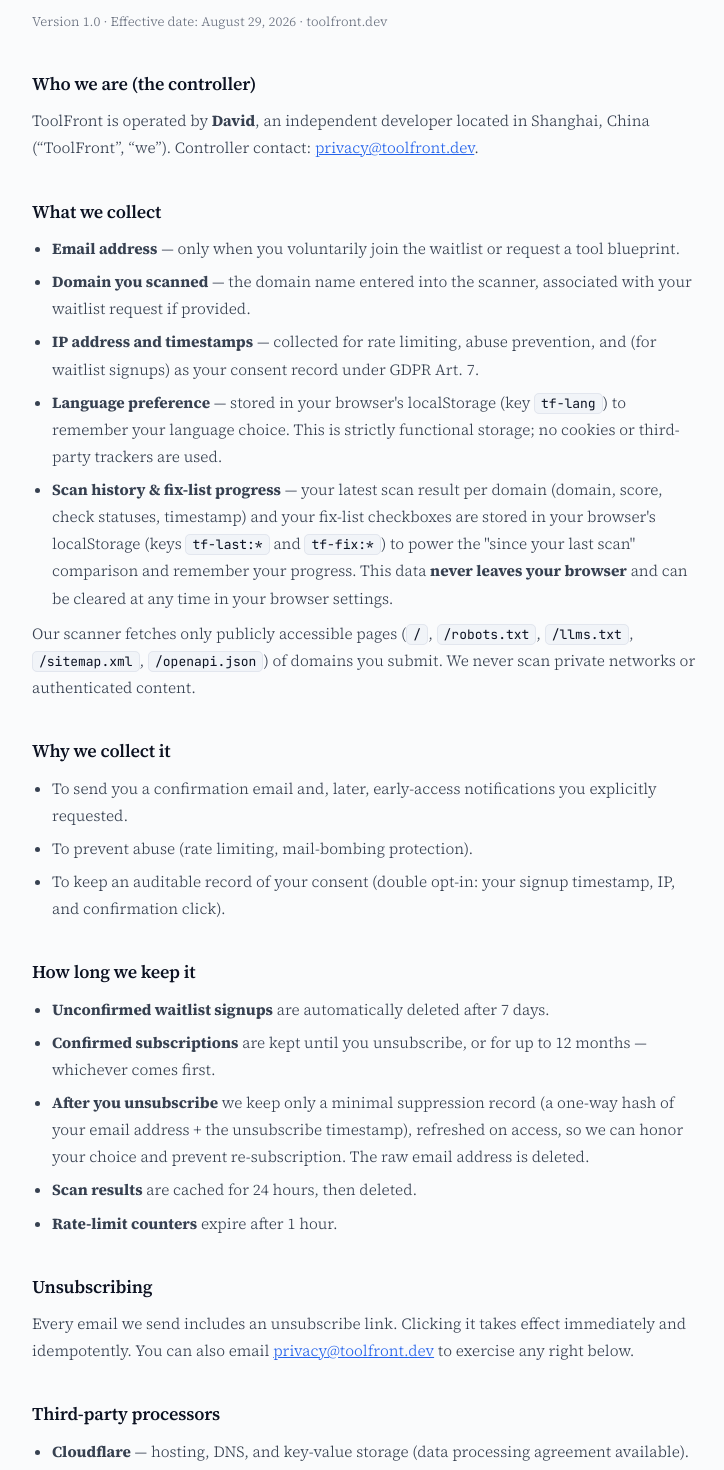
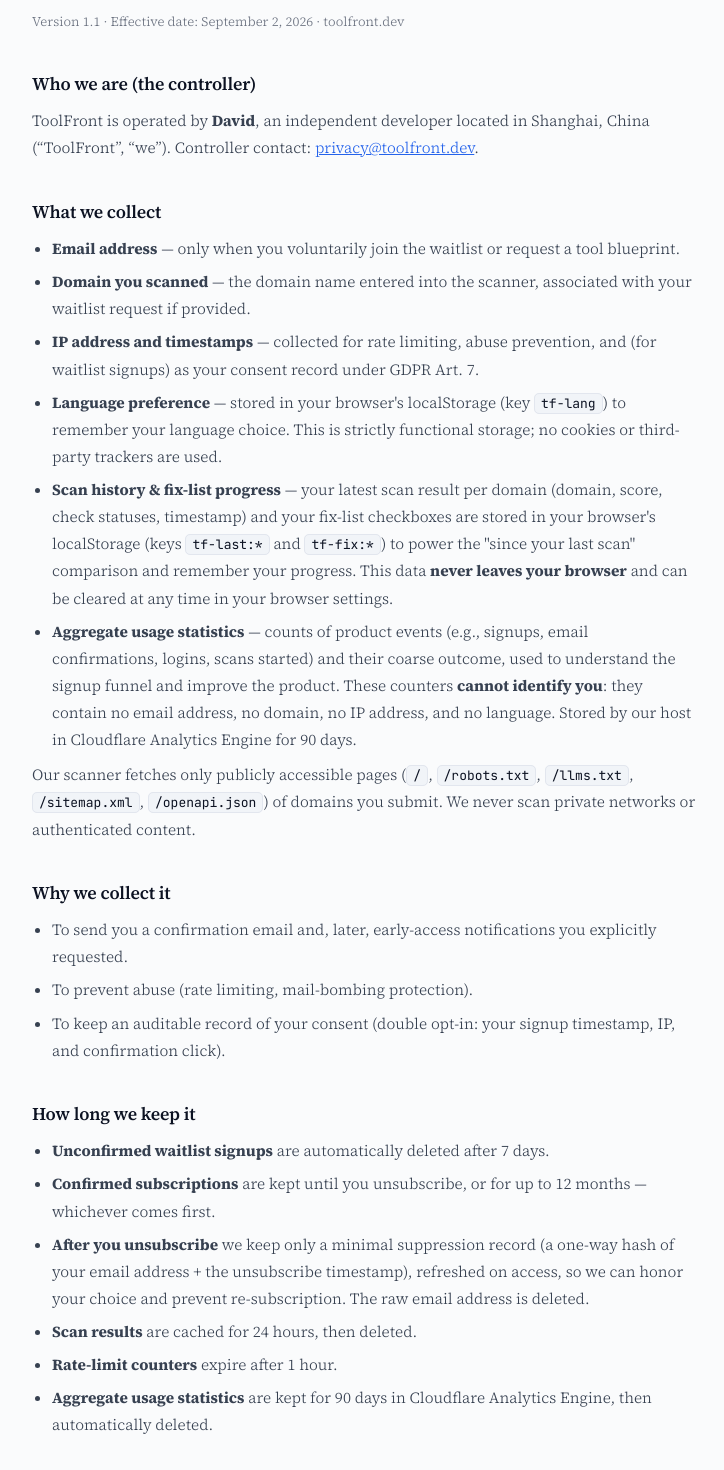
Before and after one commit to wishforge/toolfront, a website: page public/privacy.html in a window 1280 px wide. Shown: the part 152-1622 px from the top of the page, without its empty margins (276-1000 px from the left). Drawn offline with Linux system fonts and the light colour scheme; a web font is replaced by a local one.

Commit message:
Privacy policy v1.0 -> v1.1: disclose aggregate usage statistics
Companion to toolfront-monitor PR that adds Cloudflare Analytics Engine
funnel counters. Each data point carries only (event, outcome) + a
count; no email, domain, IP, or language is ever recorded (locked by
tests/panel-dom-xss.test.mjs ... er, tests/telemetry.test.mjs in the
monitor repo).

This PR keeps the privacy disclosure complete by adding the missing
'what we collect' / 'third-party processors' / 'how long we keep it'
lines in both languages and bumping the policy version + effective
date.

Verified on the local dev server: EN and ZH both render the new
sections, footer 'Privacy / 隐私政策' links resolve, and no other
copy was disturbed.

```diff
--- a/public/privacy.html
+++ b/public/privacy.html
@@ -56,7 +56,7 @@
 
   <div class="en">
     <h1>Privacy Policy</h1>
-    <p class="meta">Version 1.0 · Effective date: August 29, 2026 · toolfront.dev</p>
+    <p class="meta">Version 1.1 · Effective date: September 2, 2026 · toolfront.dev</p>
 
     <h2>Who we are (the controller)</h2>
     <p>ToolFront is operated by <strong>David</strong>, an independent developer located in Shanghai, China (&ldquo;ToolFront&rdquo;, &ldquo;we&rdquo;). Controller contact: <a href="mailto:privacy@toolfront.dev">privacy@toolfront.dev</a>.</p>
@@ -68,6 +68,7 @@
       <li><strong>IP address and timestamps</strong> — collected for rate limiting, abuse prevention, and (for waitlist signups) as your consent record under GDPR Art. 7.</li>
       <li><strong>Language preference</strong> — stored in your browser's localStorage (key <code>tf-lang</code>) to remember your language choice. This is strictly functional storage; no cookies or third-party trackers are used.</li>
       <li><strong>Scan history &amp; fix-list progress</strong> — your latest scan result per domain (domain, score, check statuses, timestamp) and your fix-list checkboxes are stored in your browser's localStorage (keys <code>tf-last:*</code> and <code>tf-fix:*</code>) to power the "since your last scan" comparison and remember your progress. This data <strong>never leaves your browser</strong> and can be cleared at any time in your browser settings.</li>
+      <li><strong>Aggregate usage statistics</strong> — counts of product events (e.g., signups, email confirmations, logins, scans started) and their coarse outcome, used to understand the signup funnel and improve the product. These counters <strong>cannot identify you</strong>: they contain no email address, no domain, no IP address, and no language. Stored by our host in Cloudflare Analytics Engine for 90 days.</li>
     </ul>
     <p>Our scanner fetches only publicly accessible pages (<code>/</code>, <code>/robots.txt</code>, <code>/llms.txt</code>, <code>/sitemap.xml</code>, <code>/openapi.json</code>) of domains you submit. We never scan private networks or authenticated content.</p>
 
@@ -85,6 +86,7 @@
       <li><strong>After you unsubscribe</strong> we keep only a minimal suppression record (a one-way hash of your email address + the unsubscribe timestamp), refreshed on access, so we can honor your choice and prevent re-subscription. The raw email address is deleted.</li>
       <li><strong>Scan results</strong> are cached for 24 hours, then deleted.</li>
       <li><strong>Rate-limit counters</strong> expire after 1 hour.</li>
+      <li><strong>Aggregate usage statistics</strong> are kept for 90 days in Cloudflare Analytics Engine, then automatically deleted.</li>
     </ul>
 
     <h2>Unsubscribing</h2>
@@ -92,7 +94,7 @@
 
     <h2>Third-party processors</h2>
     <ul>
-      <li><strong>Cloudflare</strong> — hosting, DNS, and key-value storage (data processing agreement available).</li>
+      <li><strong>Cloudflare</strong> — hosting, DNS, key-value storage, and aggregate analytics storage (Workers Analytics Engine, 90-day retention) (data processing agreement available).</li>
       <li><strong>Resend</strong> — transactional email delivery for confirmation emails (data processing agreement available).</li>
     </ul>
     <p>Data may be processed in the United States and other countries where these providers operate. For visitors from the EEA/UK, transfers rely on the <strong>EU–U.S. Data Privacy Framework</strong> and/or the European Commission's <strong>Standard Contractual Clauses</strong>; both processors are certified under the DPF at the time of writing. We do not sell, rent, or share your personal data with anyone else.</p>
@@ -112,7 +114,7 @@
 
   <div class="zh">
     <h1>隐私政策</h1>
-    <p class="meta">版本 1.0 · 生效日期：2026 年 8 月 29 日 · toolfront.dev</p>
+    <p class="meta">版本 1.1 · 生效日期：2026 年 9 月 2 日 · toolfront.dev</p>
 
     <h2>我们是谁（个人信息处理者）</h2>
     <p>ToolFront 由独立开发者 <strong>David</strong>（所在地：中国上海）运营（下称"我们"）。处理者联系方式：<a href="mailto:privacy@toolfront.dev">privacy@toolfront.dev</a>。</p>
@@ -124,6 +126,7 @@
       <li><strong>IP 地址与时间戳</strong>——用于限流、防滥用，以及（针对候补注册）作为 GDPR 第 7 条要求的同意凭证。</li>
       <li><strong>语言偏好</strong>——存储在你浏览器的 localStorage（键名 <code>tf-lang</code>）中，用于记住语言选择。这是严格功能性存储；本站不使用 Cookie 或第三方跟踪器。</li>
       <li><strong>扫描历史与修复进度</strong>——你最近一次的扫描结果（域名、分数、各项检查状态、时间戳）与修复清单勾选状态，存储在你浏览器的 localStorage（键名 <code>tf-last:*</code>、<code>tf-fix:*</code>）中，用于"对比上次扫描"功能和记住修复进度。这些数据<strong>永不离开你的浏览器</strong>，可随时在浏览器设置中清除。</li>
+      <li><strong>聚合用量统计</strong>——产品事件计数（如注册、邮箱确认、登录、扫描开始）及其粗粒度结果，用于理解注册漏斗、改进产品。这些计数器<strong>无法识别你</strong>：不包含邮箱、域名、IP 或语言。存储于我们的主机方 Cloudflare Analytics Engine，保留 90 天。</li>
     </ul>
     <p>扫描器只抓取你提交域名的公开页面（<code>/</code>、<code>/robots.txt</code>、<code>/llms.txt</code>、<code>/sitemap.xml</code>、<code>/openapi.json</code>），绝不扫描私网或需要登录的内容。</p>
 
@@ -141,6 +144,7 @@
       <li><strong>退订后</strong>：仅保留最小抑制记录（你邮箱的单向哈希 + 退订时间戳，访问时自动续期），用于执行你的退订选择、防止再次订阅；原始邮箱地址即被删除。</li>
       <li><strong>扫描结果缓存</strong>：24 小时后删除。</li>
       <li><strong>限流计数器</strong>：1 小时后过期。</li>
+      <li><strong>聚合用量统计</strong>：保留于 Cloudflare Analytics Engine 90 天，到期自动删除。</li>
     </ul>
 
     <h2>退订</h2>
@@ -148,7 +152,7 @@
 
     <h2>第三方处理者</h2>
     <ul>
-      <li><strong>Cloudflare</strong>——托管、DNS 与键值存储（已签署数据处理协议）。</li>
+      <li><strong>Cloudflare</strong>——托管、DNS、键值存储与聚合分析存储（Workers Analytics Engine，保留 90 天）（已签署数据处理协议）。</li>
       <li><strong>Resend</strong>——确认邮件的事务性投递（已签署数据处理协议）。</li>
     </ul>
     <p>数据可能在上述服务商运营所在的美国及其他国家/地区被处理。对来自欧洲经济区/英国的用户，跨境传输依据 <strong>EU–U.S. Data Privacy Framework</strong> 及/或欧盟委员会<strong>标准合同条款（SCCs）</strong>进行；截至本政策发布，两家服务商均已获得 DPF 认证。我们不出售、不出租、不与任何其他方共享你的个人数据。</p>
```
